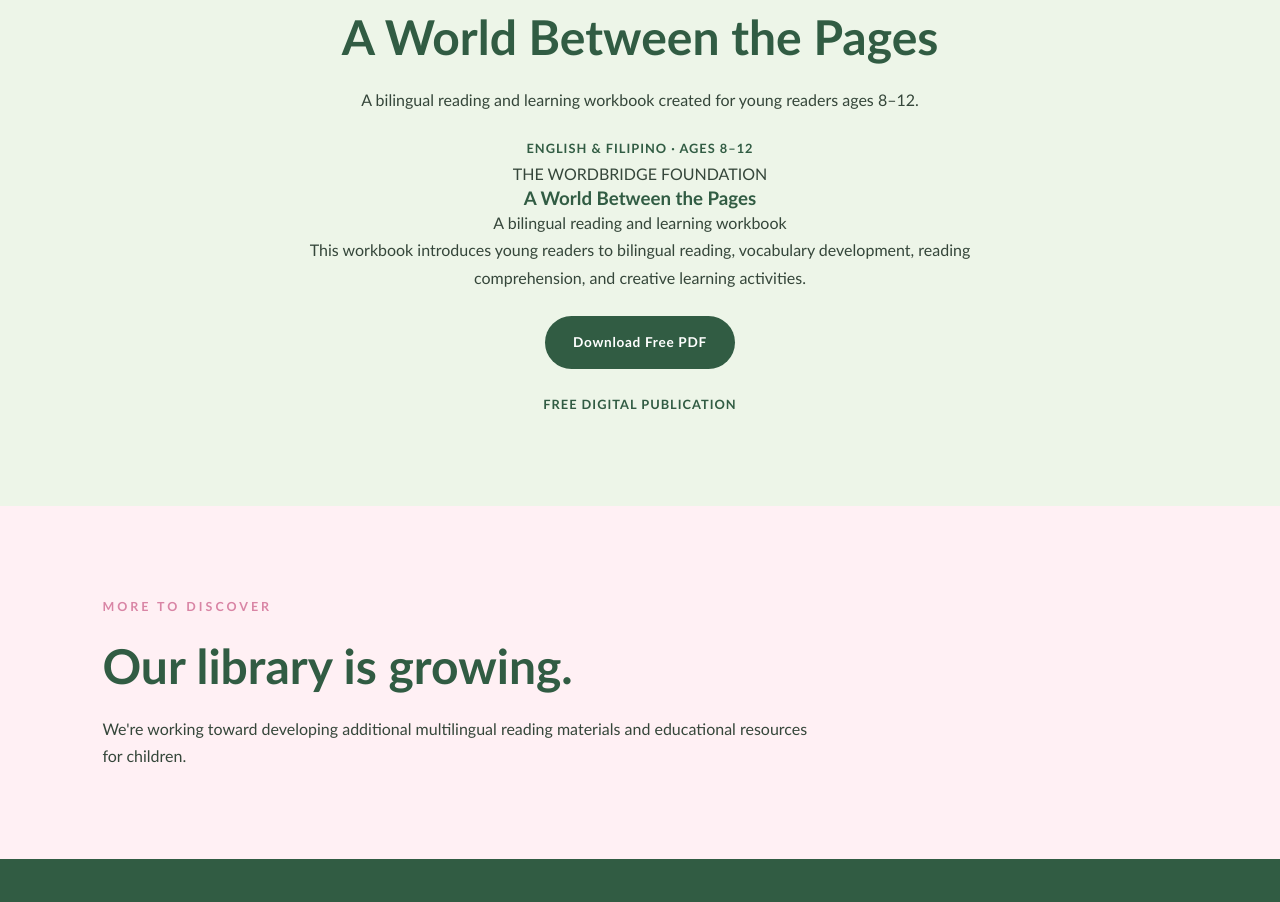
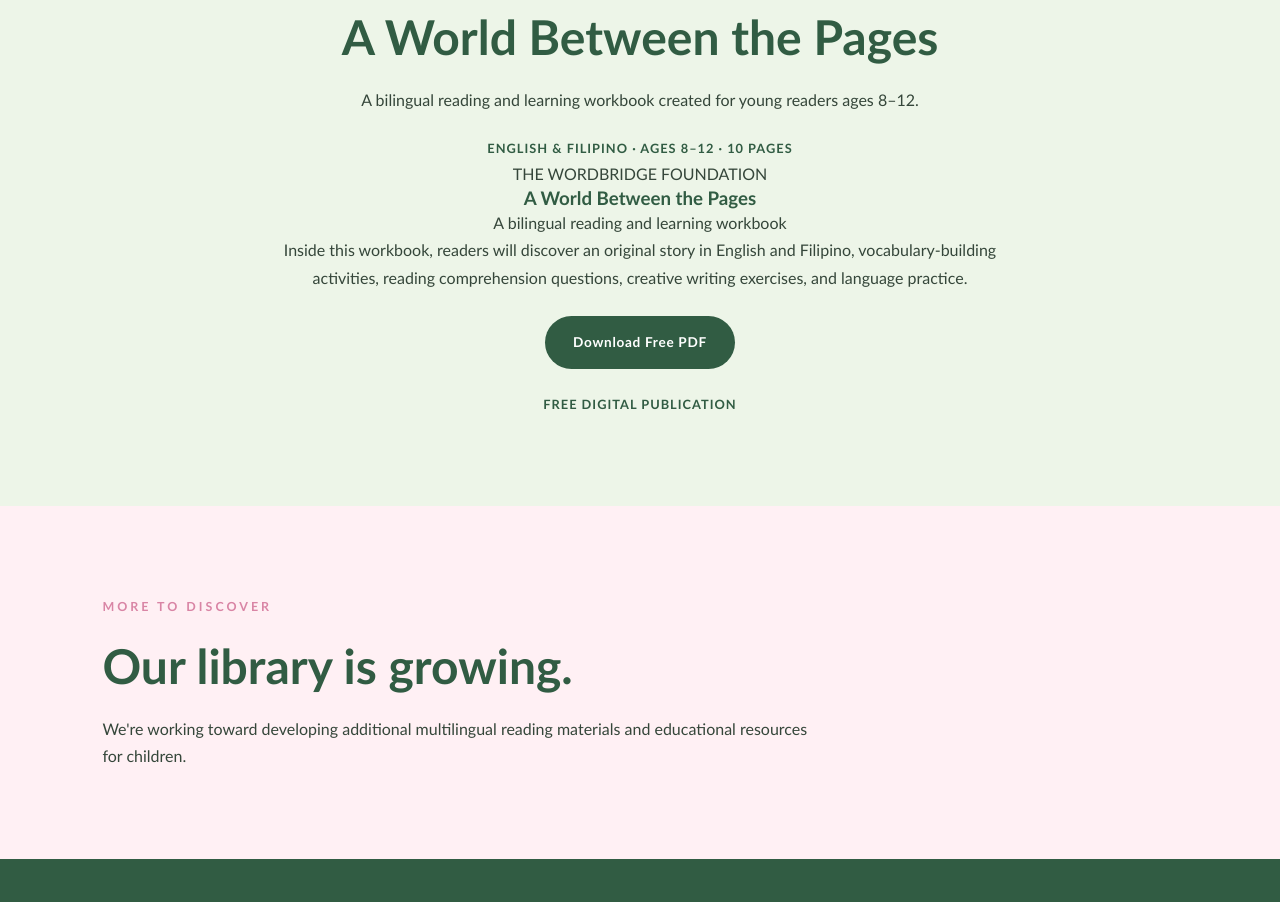
Before and after one commit to wordbridgefoundation-bot/wordbridge-foundation, a plain HTML site: page library.html in a window 1280 px wide. Shown: the part 1140-2042 px from the top of the page. Drawn offline with Linux system fonts and the light colour scheme.

Commit message:
Update library.html

```diff
--- a/library.html
+++ b/library.html
@@ -1,11 +1,14 @@
 
 <!DOCTYPE html>
 <html lang="en">
+
 <head>
     <meta charset="UTF-8">
     <meta name="viewport" content="width=device-width, initial-scale=1.0">
+
     <title>Learning Library | The Wordbridge Foundation</title>
-    <meta name="description" content="Explore free educational resources from The Wordbridge Foundation.">
+    <meta name="description" content="Explore free multilingual reading and educational resources from The Wordbridge Foundation.">
+
     <link rel="stylesheet" href="css/style.css">
 </head>
 
@@ -13,6 +16,7 @@
 
 <header>
     <nav class="navbar">
+
         <a href="index.html" class="logo">
             the wordbridge foundation<span>.</span>
         </a>
@@ -25,31 +29,41 @@
             <a href="get-involved.html">Get Involved</a>
             <a href="contact.html">Contact</a>
         </div>
+
     </nav>
 </header>
 
 <main>
 
     <section class="hero">
+
         <p class="eyebrow">THE WORDBRIDGE LEARNING LIBRARY</p>
+
         <h1>Every page holds an opportunity.</h1>
+
         <p>
             Discover free educational resources designed to encourage
             reading, language development, creativity, and curiosity.
         </p>
+
     </section>
 
     <section class="intro">
+
         <p class="eyebrow">EXPLORE OUR PUBLICATIONS</p>
+
         <h2>Resources made for young learners.</h2>
+
         <p>
             The Wordbridge Learning Library brings together digital
             educational materials created to make learning more
             accessible to children.
         </p>
+
     </section>
 
     <section class="featured">
+
         <p class="eyebrow">OUR FIRST PUBLICATION</p>
 
         <h2>A World Between the Pages</h2>
@@ -60,23 +74,28 @@
         </p>
 
         <p class="publication-details">
-            ENGLISH & FILIPINO · AGES 8–12
+            ENGLISH & FILIPINO · AGES 8–12 · 10 PAGES
         </p>
 
         <div class="book-placeholder">
+
             <span>THE WORDBRIDGE FOUNDATION</span>
+
             <h3>A World Between the Pages</h3>
+
             <p>A bilingual reading and learning workbook</p>
+
         </div>
 
         <p>
-            This workbook introduces young readers to bilingual
-            reading, vocabulary development, reading comprehension,
-            and creative learning activities.
+            Inside this workbook, readers will discover an original
+            story in English and Filipino, vocabulary-building
+            activities, reading comprehension questions,
+            creative writing exercises, and language practice.
         </p>
 
         <a
-            href="./A%20World%20Between%20the%20Pages%20-%20Bilingual%20Reading%20and%20Learning%20Workbook%20.pdf"
+            href="./workbook.pdf"
             class="button"
             target="_blank"
             rel="noopener noreferrer"
@@ -87,31 +106,41 @@
         <p class="publication-details">
             FREE DIGITAL PUBLICATION
         </p>
+
     </section>
 
     <section class="focus">
+
         <p class="eyebrow">MORE TO DISCOVER</p>
+
         <h2>Our library is growing.</h2>
+
         <p>
             We're working toward developing additional multilingual
             reading materials and educational resources for children.
         </p>
+
     </section>
 
 </main>
 
 <footer>
+
     <h2>The Wordbridge Foundation</h2>
+
     <p>Building bridges through literacy and education.</p>
 
     <div class="footer-links">
+
         <a href="index.html">Home</a>
         <a href="about.html">About Us</a>
         <a href="work.html">Our Work</a>
         <a href="contact.html">Contact</a>
+
     </div>
 
     <p>© 2026 The Wordbridge Foundation.</p>
+
 </footer>
 
 </body>
```
